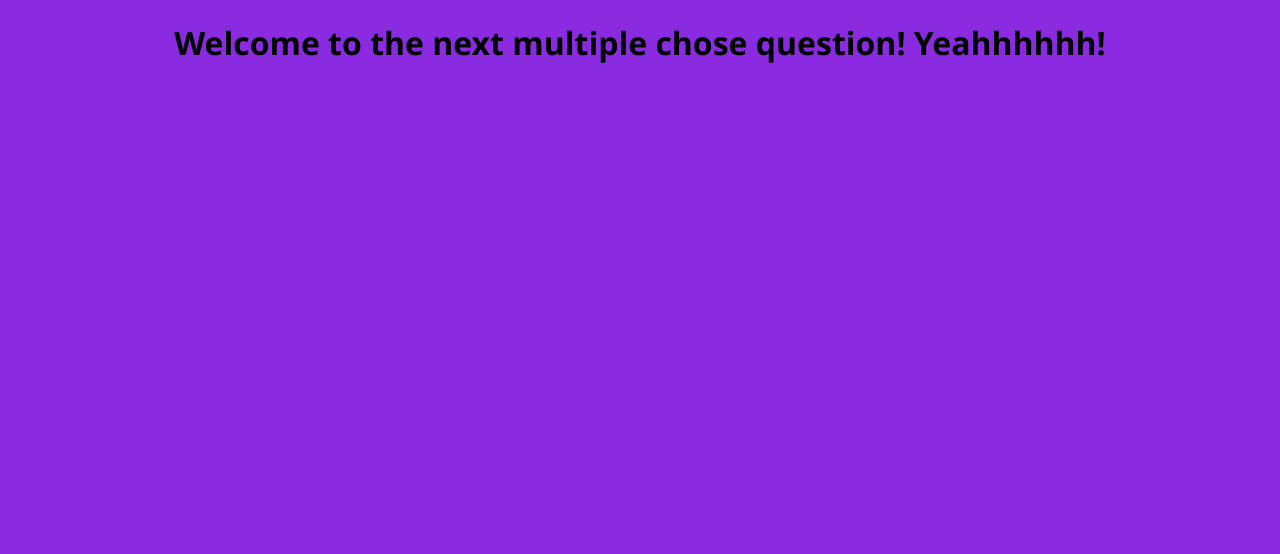
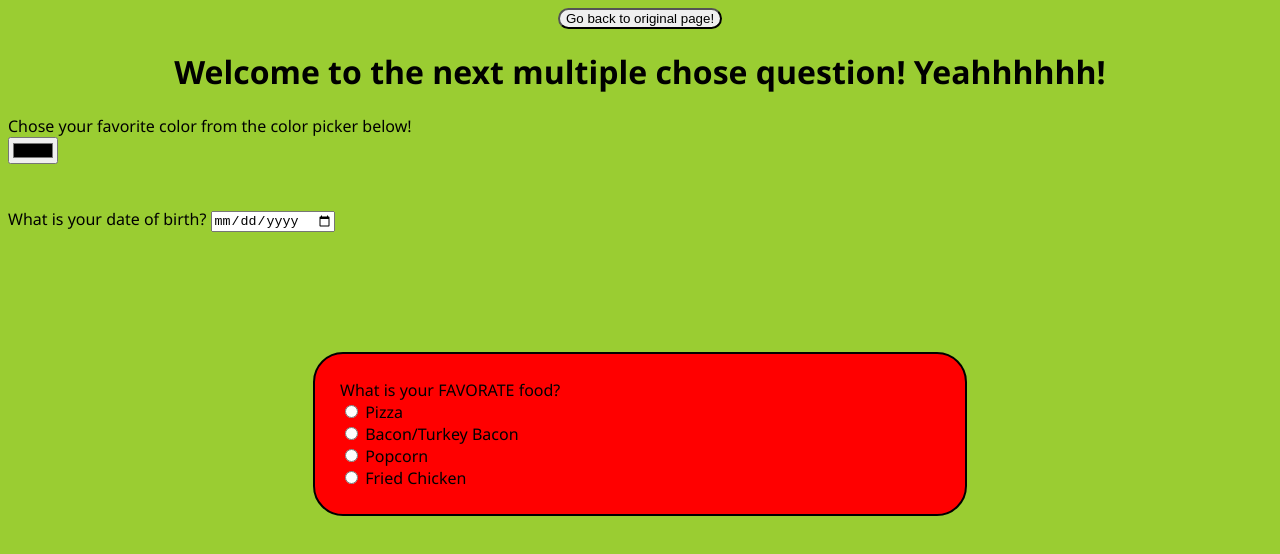
Before and after one commit to Cami95/forms-and-inputs, a plain HTML site: page next.html in a window 1280 px wide. Drawn offline with Linux system fonts and the light colour scheme.

Commit message:
updated html and css

```diff
--- a/creative.css
+++ b/creative.css
@@ -2,6 +2,21 @@ body{
     background-color: blueviolet;
     color: black;
     font-family: 'Segoe UI', Tahoma, Geneva, Verdana, sans-serif;
+}
+
+.next-body{
+    background-color: yellowgreen;
+}
+
+.container{
+    margin: 120px auto;
+    max-width: 600px;
+    background-color: red;
+    color: black;
+    padding: 25px;
+    border: 2px solid black;
+    border-radius: 30px;
+
 }
 
 h1{
@@ -24,6 +39,8 @@ a{
     text-decoration: none;
 
 }
+
+
 
 .search-bar{
     text-align: center;
--- a/next.html
+++ b/next.html
@@ -6,11 +6,46 @@
     <title>Forms and Inputs practice</title>
     <link rel="stylesheet" href="creative.css" />
   </head>
-  <body>
+  <body class="next-body">
+    <a href="index.html">
+      <button>Go back to original page!</button>
+    </a>
+
     <h1>Welcome to the next multiple chose question! Yeahhhhhh!</h1>
 
     <main>
-      <form></form>
+      <form>
+        <label class="color" for="">
+          Chose your favorite color from the color picker below!
+        </label>
+        <br />
+        <input type="color" />
+      </form>
+      <br />
+      <br />
+
+      <form>
+        <label for=""> What is your date of birth? </label>
+        <input type="date" />
+      </form>
+
+      <div class="container">
+        <form>
+          <label for=""> What is your FAVORATE food?</label>
+          <br />
+          <input type="radio" id="" name="" />
+          <label for=""> Pizza </label>
+          <br />
+          <input type="radio" id="" name="" />
+          <label for="">Bacon/Turkey Bacon</label>
+          <br />
+          <input type="radio" id="" name="" />
+          <label for="">Popcorn</label>
+          <br />
+          <input type="radio" id="" name="" />
+          <label for=""> Fried Chicken </label>
+        </form>
+      </div>
     </main>
   </body>
 </html>
```
